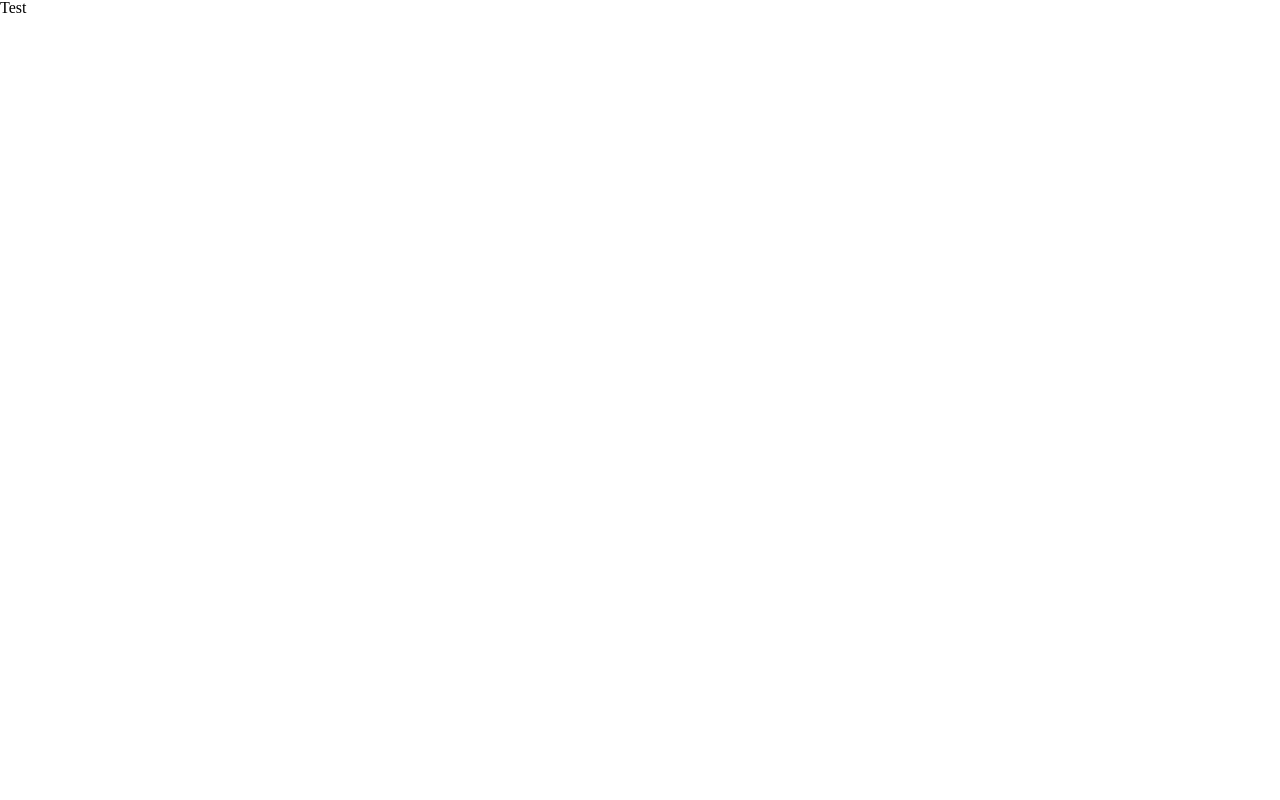
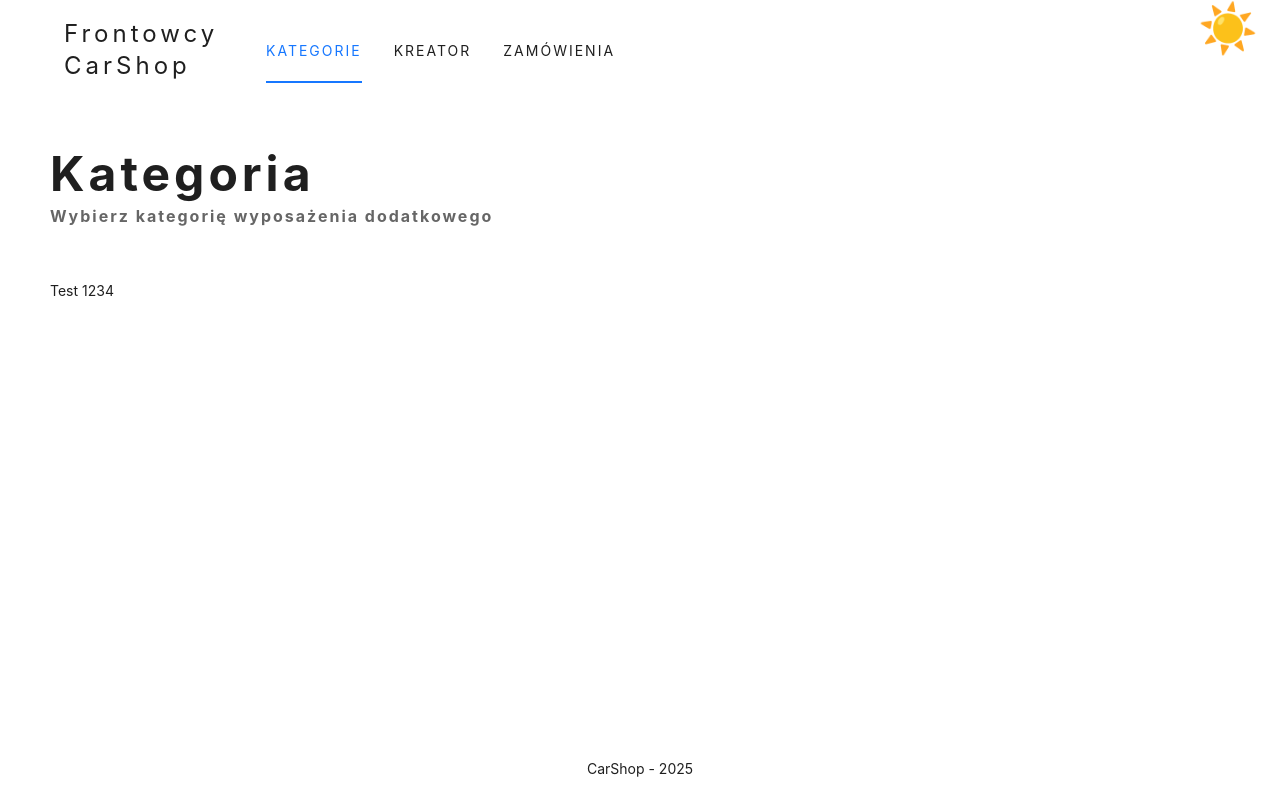
Before and after one commit to lajzowski/frontowcy-CarShop, a React (Vite) app: page /categories in a window 1280 px wide. Built offline with nearby package versions, Linux system fonts and the light colour scheme.

Commit message:
Dodano: Wstępny routing, Dashboard jako główny layout, Content jako zawartość dokoła routowanego komponentu, przycisk do zmiany motywu na ciemny

```diff
--- a/src/App.tsx
+++ /dev/null
@@ -1,3 +0,0 @@
-export const App = () => {
-  return <div>Test</div>;
-};
--- /dev/null
+++ b/src/Router.tsx
@@ -0,0 +1,41 @@
+import { Route, Routes } from 'react-router';
+import { Dashboard } from './components/layout/Dashboard/Dashboard.tsx';
+import { NotFound } from './components/layout/NotFound/NotFound.tsx';
+import { ConfigProvider, theme } from 'antd';
+import { useState } from 'react';
+import { ButtonChangeStyle } from './components/ButtonChangeStyle.tsx';
+import { Categories } from './components/Categories/Categories.tsx';
+import { Content } from './components/layout/Content/Content.tsx';
+
+export const Router = () => {
+  const [isDarkMode, setIsDarkMode] = useState(false);
+
+  return (
+    <ConfigProvider
+      theme={{
+        algorithm: isDarkMode ? theme.darkAlgorithm : theme.defaultAlgorithm, // Wybór motywu
+      }}
+    >
+      <ButtonChangeStyle
+        isDarkMode={isDarkMode}
+        setIsDarkMode={setIsDarkMode}
+      />
+      <Routes>
+        <Route path='/' element={<Dashboard />}>
+          <Route
+            path={'/categories'}
+            element={
+              <Content
+                title={'Kategoria'}
+                subtitle={'Wybierz kategorię wyposażenia dodatkowego'}
+              >
+                <Categories />
+              </Content>
+            }
+          />
+          <Route path='*' element={<NotFound />}></Route>
+        </Route>
+      </Routes>
+    </ConfigProvider>
+  );
+};
--- /dev/null
+++ b/src/components/ButtonChangeStyle.scss
@@ -0,0 +1,9 @@
+.button-change-styles {
+    background: none;
+    position: absolute;
+    top: 0;
+    right: 16px;
+    border: none;
+    font-size: 48px;
+    cursor: pointer;
+}
--- /dev/null
+++ b/src/components/ButtonChangeStyle.tsx
@@ -0,0 +1,18 @@
+import './ButtonChangeStyle.scss';
+import { Dispatch, SetStateAction } from 'react';
+
+interface Props {
+  isDarkMode: boolean;
+  setIsDarkMode: Dispatch<SetStateAction<boolean>>;
+}
+
+export const ButtonChangeStyle = ({ isDarkMode, setIsDarkMode }: Props) => {
+  return (
+    <button
+      className={'button-change-styles'}
+      onClick={() => setIsDarkMode((dark) => !dark)}
+    >
+      {isDarkMode ? '🌙' : '☀️'}
+    </button>
+  );
+};
--- /dev/null
+++ b/src/components/Categories/Categories.tsx
@@ -0,0 +1,3 @@
+export const Categories = () => {
+  return <div>Test 1234</div>;
+};
--- /dev/null
+++ b/src/components/layout/Content/Content.scss
@@ -0,0 +1,14 @@
+.main {
+    margin: 50px;
+
+    h2 {
+        margin-top: 10px;
+        color: #666;
+    }
+
+}
+
+
+.content {
+    margin-top: 60px;
+}
--- /dev/null
+++ b/src/components/layout/Content/Content.tsx
@@ -0,0 +1,18 @@
+import './Content.scss';
+import { ReactNode } from 'react';
+
+interface Props {
+  title: string;
+  subtitle?: string;
+  children: ReactNode;
+}
+
+export const Content = ({ children, title, subtitle }: Props) => {
+  return (
+    <main className={'main'}>
+      <h1>{title}</h1>
+      <h2>{subtitle}</h2>
+      <div className={'content'}>{children}</div>
+    </main>
+  );
+};
--- /dev/null
+++ b/src/components/layout/Dashboard/Dashboard.scss
@@ -0,0 +1,47 @@
+h1 {
+  font-size: 48px;
+  letter-spacing: 4px;
+}
+
+h2 {
+  font-size: 16px;
+  letter-spacing: 2px;
+}
+
+
+.container {
+  min-height: 100vh;
+    max-width: 1280px;
+    margin: 0 auto;
+    background: black;
+}
+
+.header {
+  background: transparent;
+  display: flex;
+  justify-content: flex-start;
+  align-items: center;
+  padding: 0 16px;
+  height: 100px;
+}
+
+.logo {
+    width: 150px;
+    font-size: 24px;
+    margin: 32px 32px;
+    padding: 16px 16px;
+    letter-spacing: 4px;
+    line-height: 32px;
+}
+
+.menu {
+    margin: 0 20px;
+    width: 100%;
+    border: none;
+    text-transform: uppercase;
+    letter-spacing: 2px;
+}
+
+Footer {
+    text-align: center;
+}
--- /dev/null
+++ b/src/components/layout/Dashboard/Dashboard.tsx
@@ -0,0 +1,46 @@
+import { Layout, Menu, theme } from 'antd';
+import { Outlet, useNavigate } from 'react-router';
+
+const { Header, Content, Footer } = Layout;
+
+import './Dashboard.scss';
+import { useEffect } from 'react';
+
+export const Dashboard = () => {
+  const { token } = theme.useToken();
+  const navigate = useNavigate();
+
+  useEffect(() => {
+    const body = document.body;
+    body.style.backgroundColor = token.colorBgContainer; // Zmiana koloru tła
+    body.style.color = token.colorText; // Zmiana koloru tekstu
+  }, [token]);
+  return (
+    <Layout
+      className={'container'}
+      style={{ background: token.colorBgContainer }}
+    >
+      <Header className={'header'}>
+        <div className={'logo'}>Frontowcy CarShop</div>
+
+        <Menu mode='horizontal' defaultSelectedKeys={['1']} className={'menu'}>
+          <Menu.Item key='1' onClick={() => navigate('/categories')}>
+            Kategorie
+          </Menu.Item>
+          <Menu.Item onClick={() => navigate('/creator')} key='2'>
+            Kreator
+          </Menu.Item>
+          <Menu.Item onClick={() => navigate('/orders')} key='3'>
+            Zamówienia
+          </Menu.Item>
+        </Menu>
+      </Header>
+      <Content>
+        <Outlet />
+      </Content>
+      <Footer style={{ background: token.colorBgContainer }}>
+        CarShop - 2025
+      </Footer>
+    </Layout>
+  );
+};
--- /dev/null
+++ b/src/components/layout/NotFound/NotFound.tsx
@@ -0,0 +1,19 @@
+import { Button, Result } from 'antd';
+import { useNavigate } from 'react-router';
+
+export const NotFound = () => {
+  const navigate = useNavigate();
+
+  return (
+    <Result
+      status='404'
+      title='404'
+      subTitle='Przepraszamy, strona, którą odwiedziłeś, nie istnieje.'
+      extra={
+        <Button type='primary' onClick={() => navigate('/')}>
+          Wróć do strony głównej
+        </Button>
+      }
+    />
+  );
+};
--- a/src/main.tsx
+++ b/src/main.tsx
@@ -1,10 +1,13 @@
 import { StrictMode } from 'react';
 import { createRoot } from 'react-dom/client';
 import './reset.css';
-import { App } from './App.tsx';
+import { BrowserRouter } from 'react-router';
+import { Router } from './Router.tsx';
 
 createRoot(document.getElementById('root')!).render(
   <StrictMode>
-    <App />
+    <BrowserRouter>
+      <Router />
+    </BrowserRouter>
   </StrictMode>
 );
```
Also changed, not shown: db.json (renamed from src/db.json), 1 other file (tests, documents, lock files or other folders).
